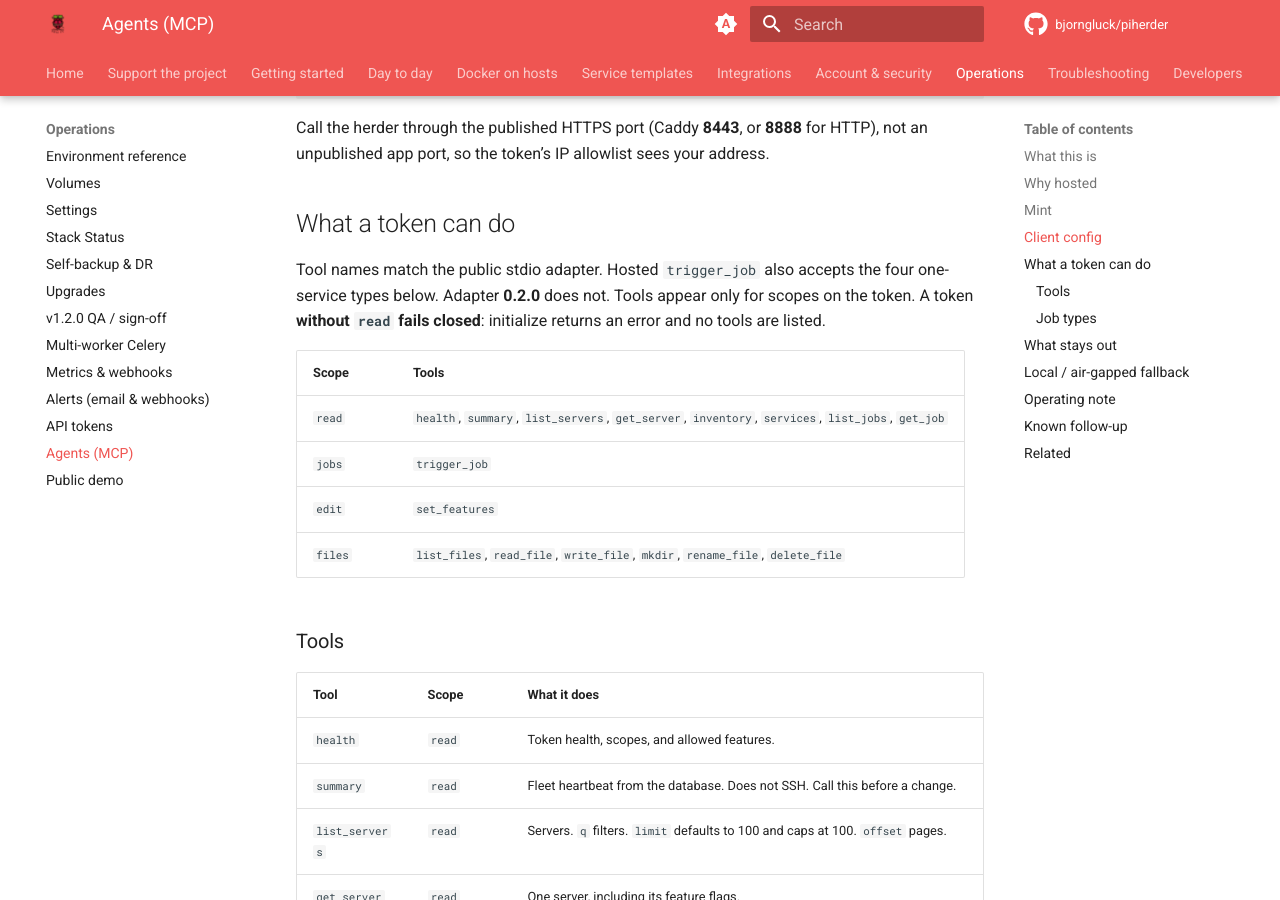
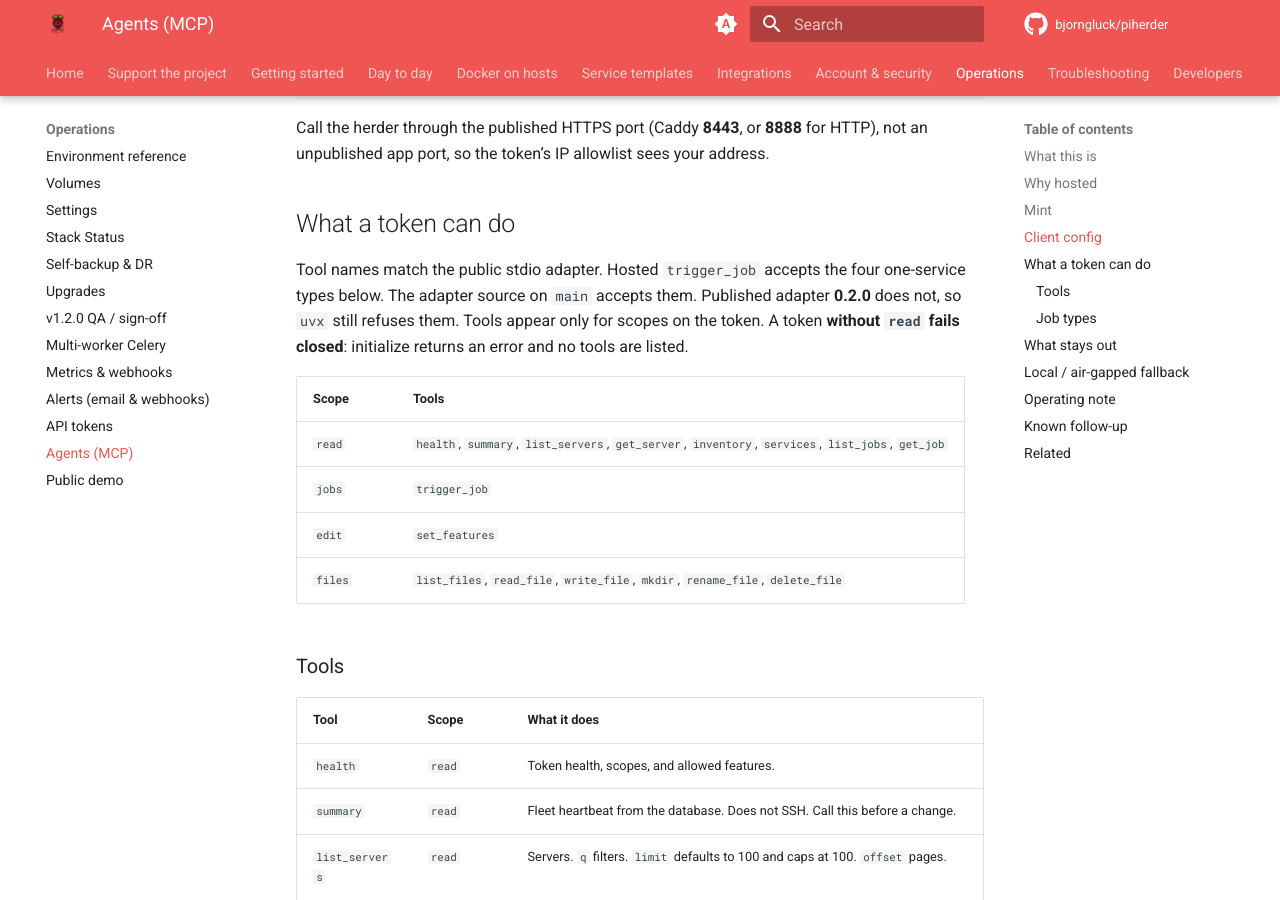
Before and after one commit to bjorngluck/piherder, an MkDocs documentation site: the page built from wiki/operations/mcp.md, in a window 1280 px wide and 900 px high, scrolled down 2256 px. Built offline with MkDocs 1.6.1 and Material for MkDocs 9.7.7, drawn with Linux system fonts in a browser that asks for light colours; comment, search, counter and statistics services are not loaded; some of the changed text lies outside the part shown.

```diff
--- a/wiki/operations/mcp.md
+++ b/wiki/operations/mcp.md
@@ -68,7 +68,7 @@
 
 ## What a token can do
 
-Tool names match the public stdio adapter. Hosted `trigger_job` also accepts the four one-service types below. Adapter **0.2.0** does not. Tools appear only for scopes on the token. A token **without `read` fails closed**: initialize returns an error and no tools are listed.
+Tool names match the public stdio adapter. Hosted `trigger_job` accepts the four one-service types below. The adapter source on `main` accepts them. Published adapter **0.2.0** does not, so `uvx` still refuses them. Tools appear only for scopes on the token. A token **without `read` fails closed**: initialize returns an error and no tools are listed.
 
 | Scope | Tools |
 |-------|--------|
@@ -172,7 +172,7 @@
 
 `${PIHERDER_TOKEN}` in older samples is a human placeholder. Many hosts do **not** expand it. Paste the real secret, or set it in the environment the host already inherits.
 
-Tool names match. Adapter **0.2.0** does not offer the four one-service job types. A token without `read` makes the stdio process exit on stderr.
+Tool names match. Published adapter **0.2.0** does not offer the four one-service job types. The source on `main` does. A token without `read` makes the stdio process exit on stderr.
 
 ## Operating note
 
```
Also changed, not shown: SECURITY.md (+1 -1 lines), SPEC.md (+1 -1 lines), docs/README.md (+1 -1 lines), docs/ROADMAP_ECOSYSTEM.md (+2 -2 lines).
